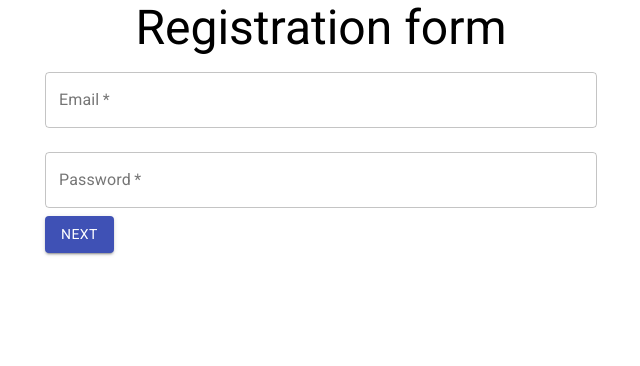
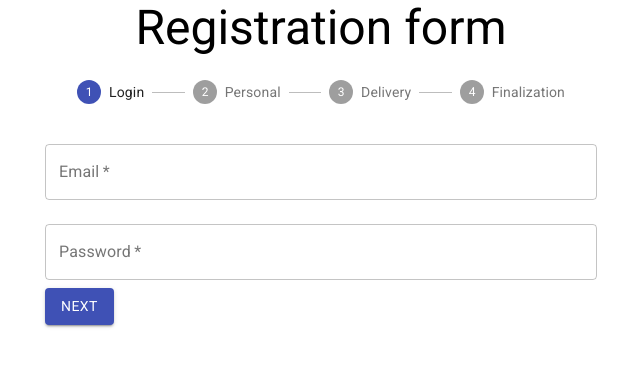
Before and after one commit to Rafa-Oli/hooks-react, a React (Create React App) app: page / in a window 1280 px wide. Shown: the top 366 px of the page, without its empty margins (319-959 px from the left). Built offline with nearby package versions, Linux system fonts and the light colour scheme.

Commit message:
feat: using stepper

```diff
--- a/src/components/FormRegister/FormRegister.tsx
+++ b/src/components/FormRegister/FormRegister.tsx
@@ -3,20 +3,21 @@ import DataPersonal from './DataPersonal';
 import DataUser from './DataUser';
 import DataDelivery from './DataDelivery';
 import { FormRegisterProps } from './form-register-interface';
+import { Step, StepLabel, Stepper, Typography } from '@material-ui/core';
 
 function FormRegister({ onSubmit, validCPF }: FormRegisterProps) {
   const [stepActual, setStepActual] = useState(0);
   const [dataCollected, setDataCollected] = useState({});
-
-  useEffect(() => {
-    console.log(dataCollected);
-  });
-
   const forms = [
     <DataUser onSubmit={collectData} />,
     <DataPersonal onSubmit={collectData} validCPF={validCPF} />,
     <DataDelivery onSubmit={collectData} />,
+    <Typography variant={'h5'}>Thank you for registering!</Typography>,
   ];
+
+  useEffect(() => {
+    stepActual === forms.length - 1 ?? onSubmit(dataCollected);
+  });
 
   function collectData(data: any) {
     setDataCollected({ ...dataCollected, ...data });
@@ -26,7 +27,25 @@ function FormRegister({ onSubmit, validCPF }: FormRegisterProps) {
     setStepActual(stepActual + 1);
   }
 
-  return <>{forms[stepActual]}</>;
+  return (
+    <>
+      <Stepper activeStep={stepActual}>
+        <Step>
+          <StepLabel>Login</StepLabel>
+        </Step>
+        <Step>
+          <StepLabel>Personal</StepLabel>
+        </Step>
+        <Step>
+          <StepLabel>Delivery</StepLabel>
+        </Step>
+        <Step>
+          <StepLabel>Finalization</StepLabel>
+        </Step>
+      </Stepper>
+      {forms[stepActual]}
+    </>
+  );
 }
 
 export default FormRegister;
```
